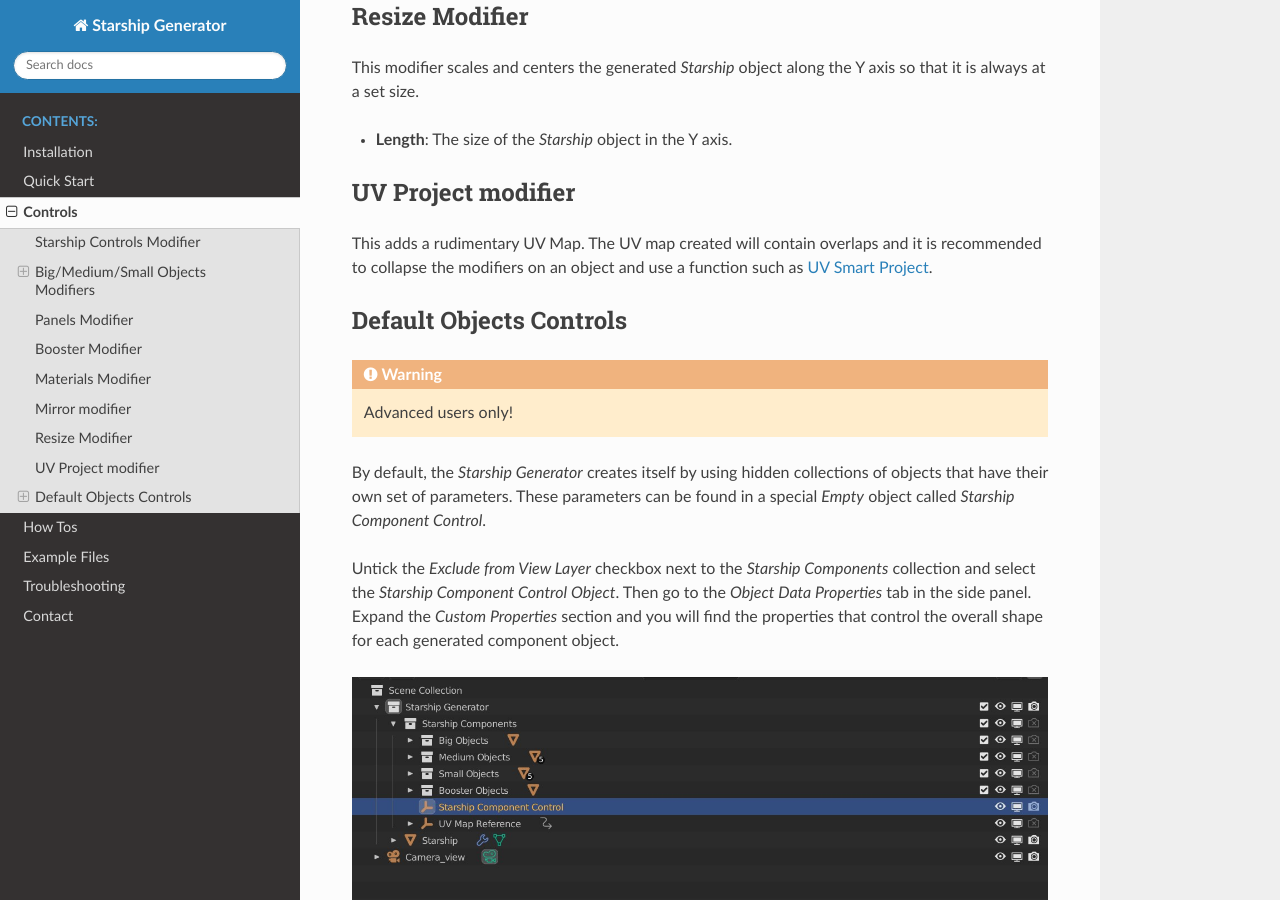
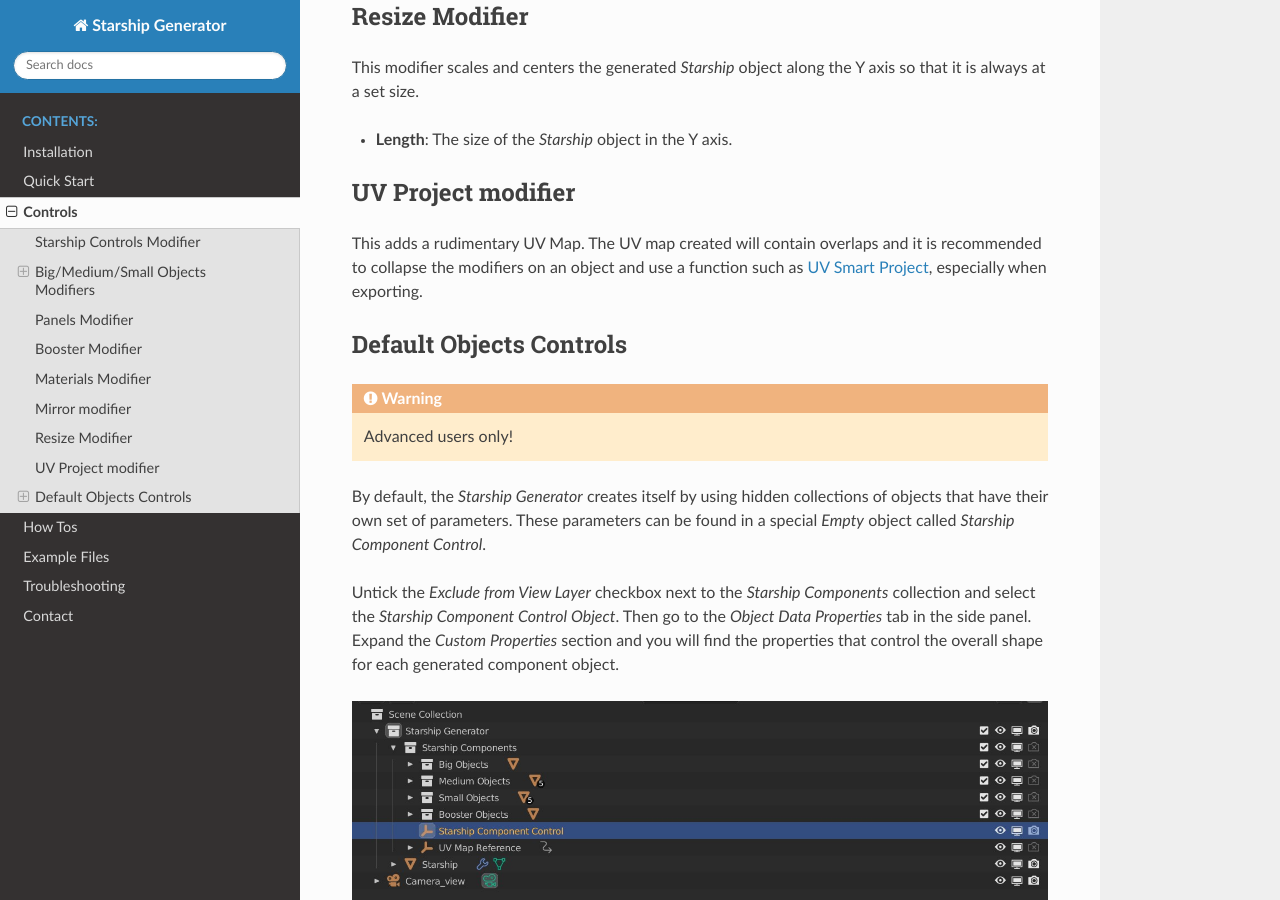
Before and after one commit to mkingsnorth/starship_generator_docs, a Sphinx documentation site: the page built from docs/controls.rst, in a window 1280 px wide and 900 px high, scrolled down 7748 px. Built offline with Sphinx 7.4.7 and the Read the Docs theme 2.0.0, drawn with Linux system fonts in a browser that asks for light colours.

Commit message:
Changed wording on UV Project

```diff
--- a/docs/controls.rst
+++ b/docs/controls.rst
@@ -167,7 +167,7 @@ This modifier scales and centers the generated *Starship* object along the Y axi
 UV Project modifier
 ************************************************************
 
-This adds a rudimentary UV Map.  The UV map created will contain overlaps and it is recommended to collapse the modifiers on an object and use a function such as |UV Smart Project|.
+This adds a rudimentary UV Map.  The UV map created will contain overlaps and it is recommended to collapse the modifiers on an object and use a function such as |UV Smart Project|, especially when exporting.
 
 .. |UV Smart Project| raw:: html
 
```
